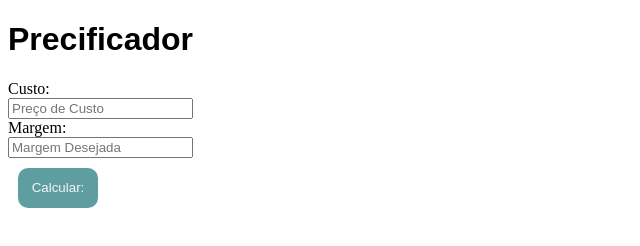
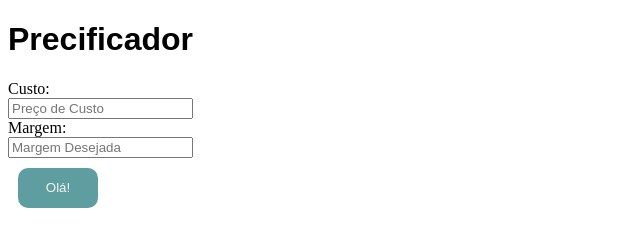
Before and after one commit to DioneNeris/MeusCustos, a plain HTML site: page index.html in a window 1280 px wide. Shown: the full height of the page, 0-640 px from the left. Drawn offline with Linux system fonts and the light colour scheme.

Commit message:
Teste de manipulação html via javascript

```diff
--- a/index.html
+++ b/index.html
@@ -34,7 +34,7 @@
           />
           <br />
         </label>
-        <button type="submit" name="button-calcular">Calcular:</button>
+        <button type="submit" name="button-calcular" id="button-calcular">Calcular:</button>
       </form>
     </div>
   </body>
--- a/js/script.js
+++ b/js/script.js
@@ -1,5 +1,7 @@
 function start() {
-  var buttonCalculatePreco = document.querySelector(button - calcular);
+  var buttonCalculatePreco = document.querySelector('#button-calcular');
+  buttonCalculatePreco.textContent ="Olá!";
+  console.log(buttonCalculatePreco.textContent);
 }
 
 function precoFinal(preco, margem) {
```
